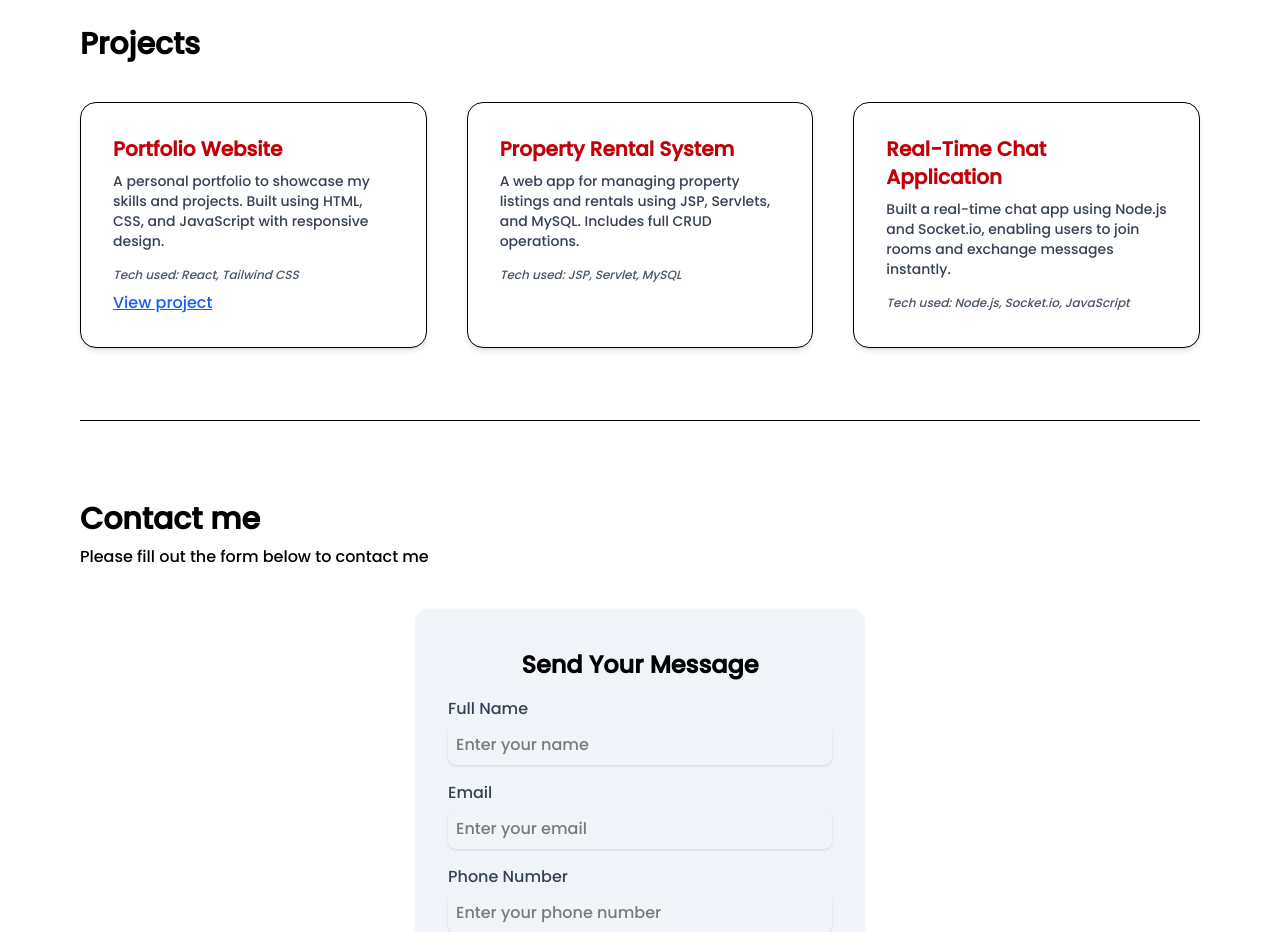
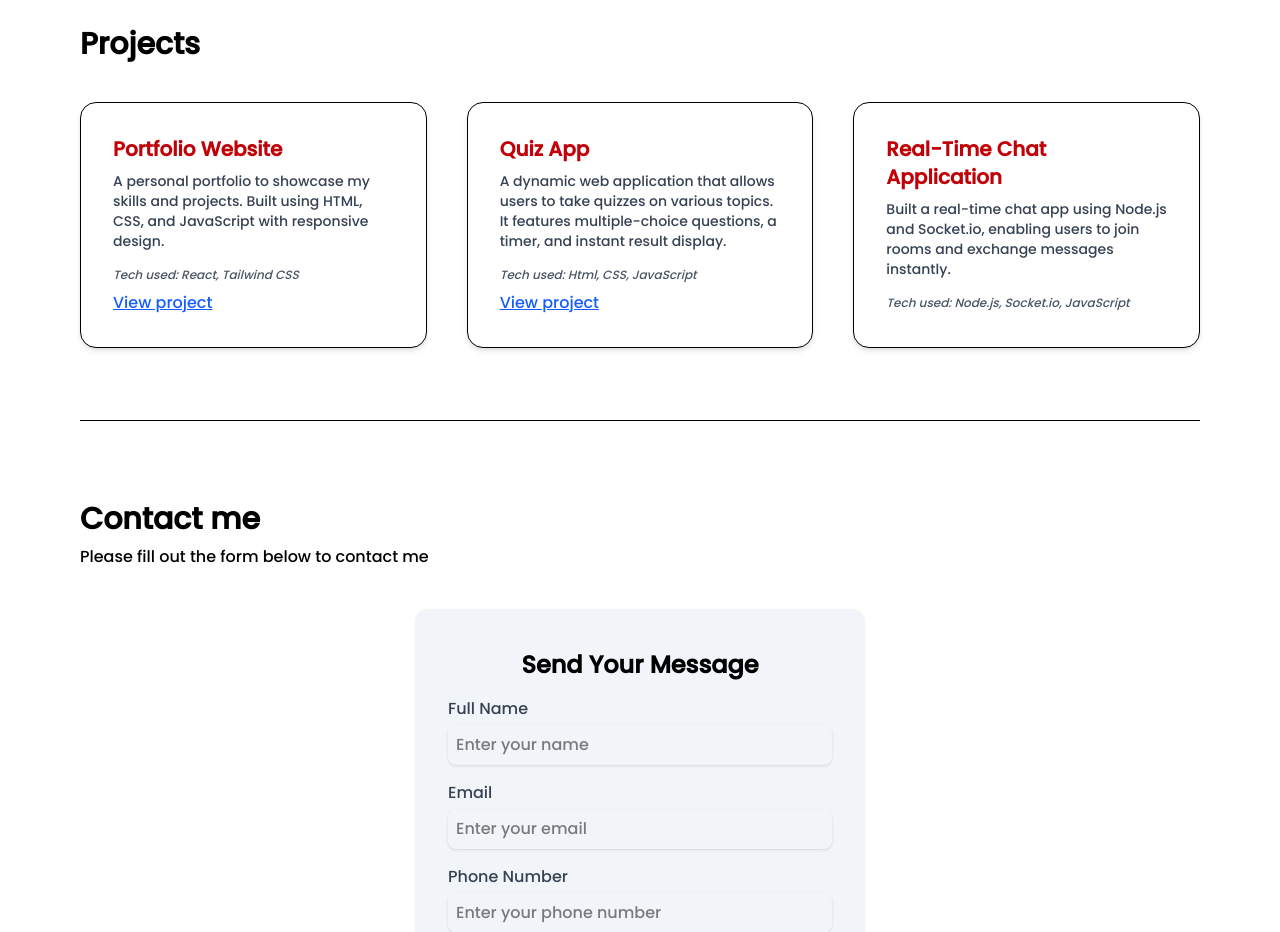
Before and after one commit to Snehaa-kumari/Portfolio, a React (Vite) app: page / in a window 1280 px wide. Shown: the part 1640-2572 px from the top of the page. Built offline with nearby package versions, Linux system fonts and the light colour scheme.

Commit message:
Update Projects

```diff
--- a/src/components/Projects.jsx
+++ b/src/components/Projects.jsx
@@ -10,11 +10,11 @@ export default function Projects() {
       link: "https://aquamarine-sunflower-a5668a.netlify.app/"
     },
     {
-      title: 'Property Rental System',
+      title: 'Quiz App',
       description:
-        'A web app for managing property listings and rentals using JSP, Servlets, and MySQL. Includes full CRUD operations.',
-      tech: ['JSP', 'Servlet', 'MySQL'],
-      link: ""
+        'A dynamic web application that allows users to take quizzes on various topics. It features multiple-choice questions, a timer, and instant result display.',
+      tech: ['Html', 'CSS', 'JavaScript'],
+      link: "https://warm-stroopwafel-84f8f7.netlify.app/"
     },
     {
       title: 'Real-Time Chat Application',
```
